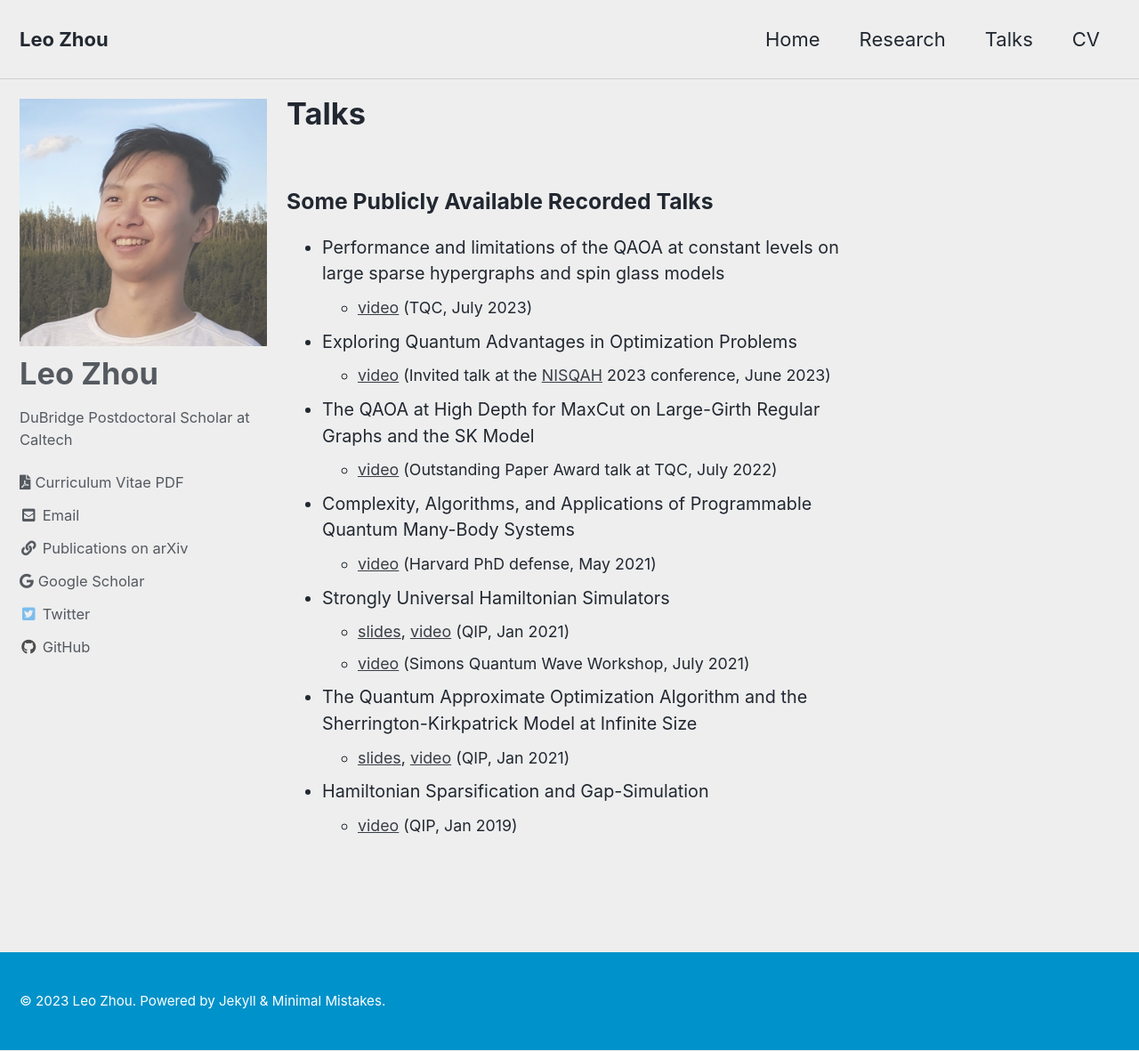
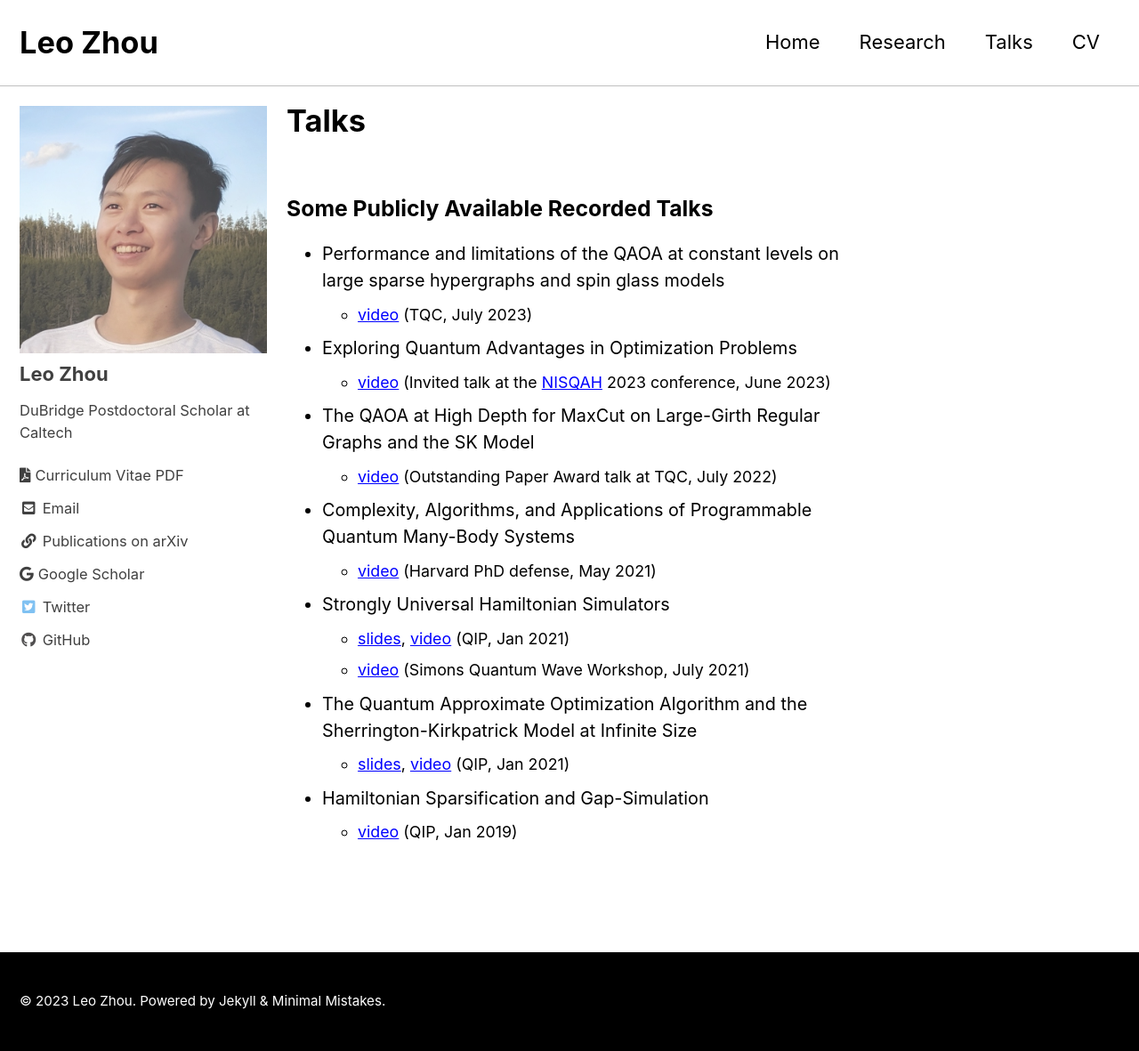
Before and after one commit to leozhou92/leozhou92.github.io, a Jekyll site: the page built from _pages/talks.md, in a window 1280 px wide and 1181 px high. Shown: the whole window at 89% size. Built offline with Jekyll 4.4.1, drawn with Linux system fonts in a browser that asks for light colours; cached includes are drawn as plain includes.

Commit message:
Playing with more tweaks

```diff
--- a/_config.yml
+++ b/_config.yml
@@ -12,7 +12,7 @@
 
 # theme                  : "minimal-mistakes-jekyll"
 remote_theme           : "mmistakes/minimal-mistakes"
-minimal_mistakes_skin: "air" # "air", "aqua", "contrast", "dark", "dirt", "neon", "mint", "plum", "sunrise"
+minimal_mistakes_skin: "contrast" # "air", "aqua", "contrast", "dark", "dirt", "neon", "mint", "plum", "sunrise"
 
 # Site Settings
 locale                   : "en-US"
--- a/_sass/minimal-mistakes/_masthead.scss
+++ b/_sass/minimal-mistakes/_masthead.scss
@@ -50,6 +50,7 @@
   -ms-flex-item-align: center;
   align-self: center;
   font-weight: bold;
+  font-size: $type-size-3
   // z-index: 20;
 }
 
--- a/_sass/minimal-mistakes/_sidebar.scss
+++ b/_sass/minimal-mistakes/_sidebar.scss
@@ -190,11 +190,6 @@
   font-family: $sans-serif;
   font-size: $type-size-5;
   vertical-align: top;
-
-  @include breakpoint($large) {
-    font-family: $sans-serif;
-    font-size: $type-size-3;
-  }
 }
 
 .author__bio {
```
